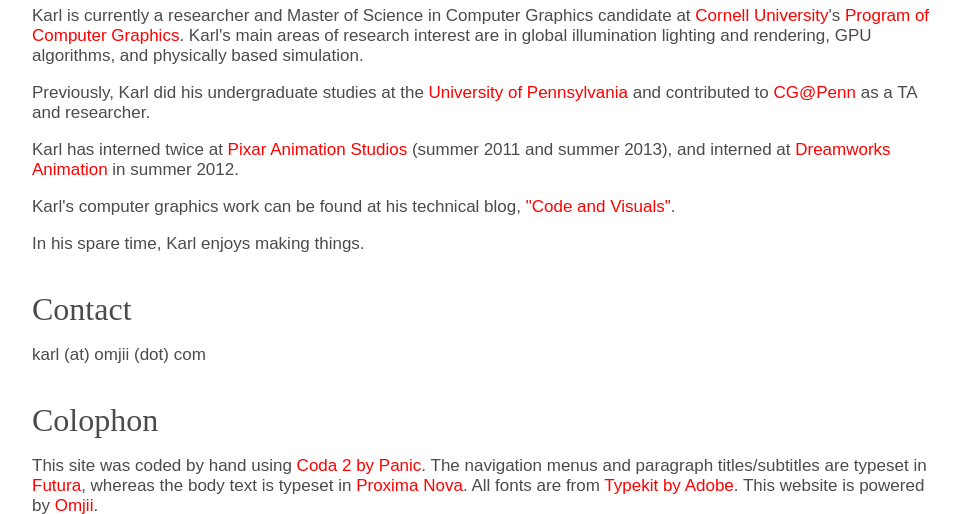
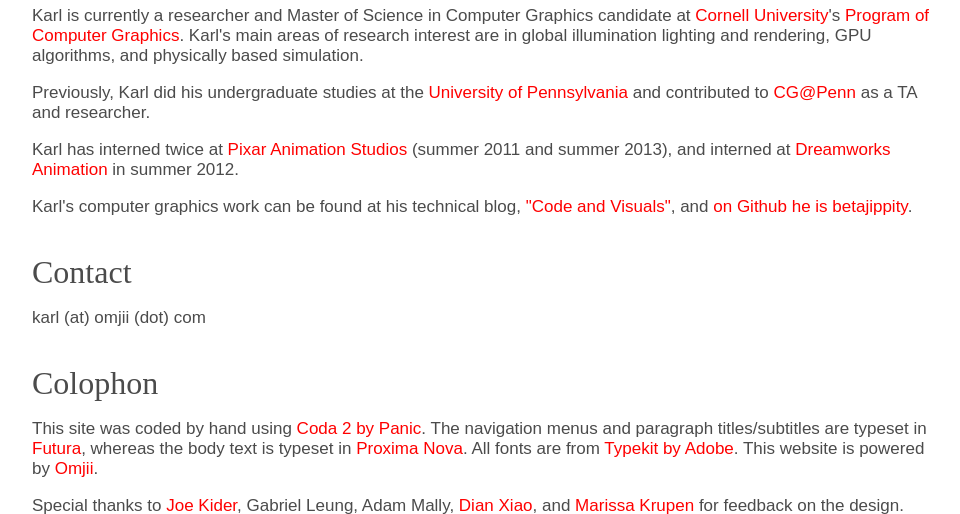
Before and after one commit to betajippity/yiningkarlli.com, a PHP site: page /about/index.php in a window 1280 px wide. Shown: the part 178-692 px from the top of the page, without its empty margins (158-1118 px from the left). Run offline with PHP 8.4, Linux system fonts and the light colour scheme; some libraries are stand-ins or nearby versions.

Commit message:
Small changes to about page

```diff
--- a/about/index.php
+++ b/about/index.php
@@ -16,9 +16,8 @@
 				<p>Karl is currently a researcher and Master of Science in Computer Graphics candidate at <a href="http://www.cornell.edu/">Cornell University</a>'s <a href="http://www.graphics.cornell.edu/">Program of Computer Graphics</a>. Karl's main areas of research interest are in global illumination lighting and rendering, GPU algorithms, and physically based simulation.
 				<p>Previously, Karl did his undergraduate studies at the <a href="http://www.upenn.edu/">University of Pennsylvania</a> and contributed to <a href="http://cg.cis.upenn.edu/">CG@Penn</a> as a TA and researcher.
 				<p>Karl has interned twice at <a href="http://www.pixar.com/">Pixar Animation Studios</a> (summer 2011 and summer 2013), and interned at <a href="http://www.dreamworksanimation.com/">Dreamworks Animation</a> in summer 2012.
-	<!-- 			<p>Karl is currently a student at the <a href="http://www.upenn.edu/">University of Pennsylvania</a> studying <a href="http://cg.cis.upenn.edu/">Digital Media Design/Computer Graphics</a> at the <a href="http://www.seas.upenn.edu/">School of Engineering and Applied Science</a> and Marketing at the <a href="http://www.wharton.upenn.edu/">Wharton School of Business</a>. Karl's main area of focus is on computer graphics from the computer science side of things. During the summer of 2011, Karl interned at <a href="http://www.pixar.com/">Pixar Animation Studios</a>, and during the summer of 2012, Karl interned at <a href="http://www.dreamworksanimation.com/">Dreamworks Animation</a>. Karl also TAs a number of computer graphics courses at Penn during the school year. -->
-				<p>Karl's computer graphics work can be found at his technical blog, <a href="http://yiningkarlli.blogspot.com/">"Code and Visuals"</a>. <!-- Karl also enjoys dabbling in photography, and some of his photography work documenting his travels and adventures can be found at his photoblog, <a href="http://karlhasacamera.blogspot.com/">"Karl Has a Camera"</a>. Karl has also been experiment with drawing, the results of which can be found on <a href="http://karlcannotdraw.tumblr.com/">"Karl Can't Draw"</a>. Karl runs a number of projects (such as a webcomic and a Minecraft server) under the banner of <a href="http://www.omjii.com">Omjii</a>, and collaborates with friends <a href="http://www.anajkim.com">Ana Kim</a> and <a href="http://yangee.tumblr.com/">Sarah Mun</a> on <a href="http://www.likimmun.com">Likimmun</a>. -->
-				<p>In his spare time, Karl enjoys making things.
+				<p>Karl's computer graphics work can be found at his technical blog, <a href="http://blog.yiningkarlli.com/">"Code and Visuals"</a>, and <a href="https://github.com/betajippity">on Github he is betajippity</a>.
+
 				<br><br>
 			<div class="title">Contact</div>
 				<p>karl (at) omjii (dot) com
```
